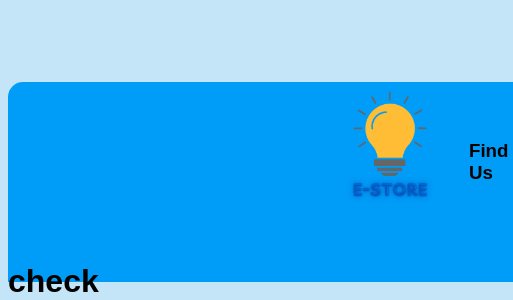
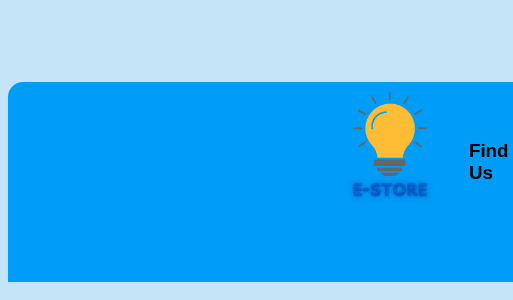
Before and after one commit to hopefull-programmer/CS379-PROJECT, a plain HTML site: page index.html in a window 1280 px wide. Shown: the part 1606-1906 px from the top of the page, 0-513 px from the left. Drawn offline with Linux system fonts and the light colour scheme.

Commit message:
project files

```diff
--- a/index.html
+++ b/index.html
@@ -70,7 +70,7 @@
             </tr>
 
             </table>
-          <h1>check</h1>
+
     </footer>
 </body>
 </html>
```
